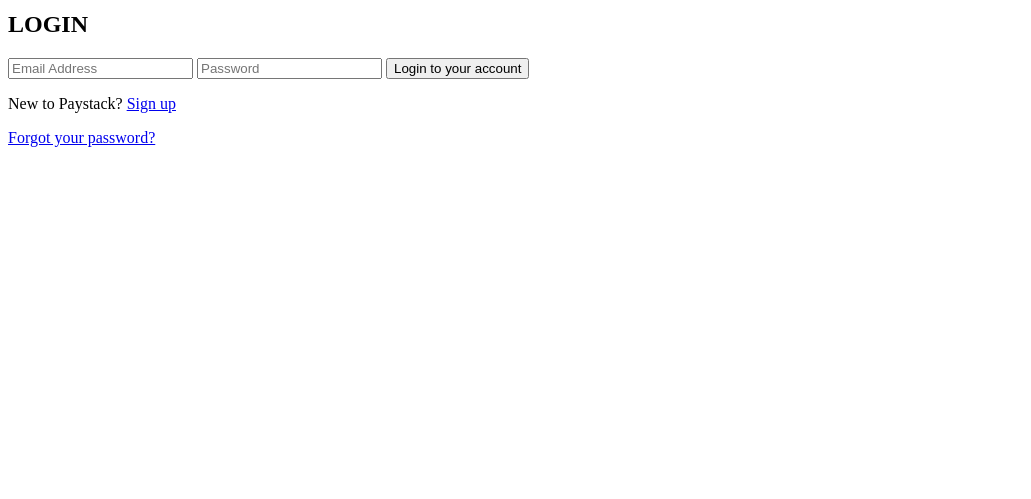
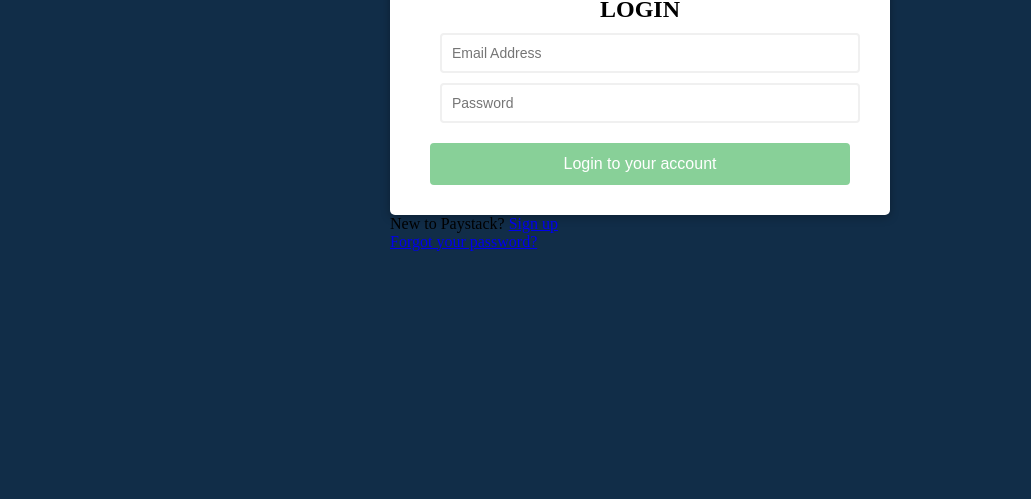
Before and after one commit to kendevops/Learn-phase-1, a website: page index.html in a window 1280 px wide. Shown: the part 301-800 px from the top of the page, without its empty margins (0-1031 px from the left). Drawn offline with Linux system fonts and the light colour scheme.

Commit message:
Made some changes in the css and also deleted the logos

```diff
--- /dev/null
+++ b/css/app.css
@@ -0,0 +1,55 @@
+* {
+  margin: 0;
+  padding: 0;
+  box-sizing: border-box;
+}
+
+body {
+  background: #112d48;
+  width: 100%;
+  display: flex;
+  flex-flow: column nowrap;
+  align-items: center;
+  justify-content: center;
+  min-height: 100vh;
+}
+
+img {
+  height: 100px;
+  margin: 0 auto;
+}
+
+#form {
+  background-color: #fff;
+  border-radius: 5px;
+  padding: 30px 40px;
+  box-shadow: 0 2px 10px rgba(0, 0, 0, 0.3);
+  width: 500px;
+}
+
+#form h2 {
+  text-align: center;
+}
+
+input {
+  border: 2px solid #f0f0f0;
+  border-radius: 4px;
+  display: block;
+  width: 100%;
+  padding: 10px;
+  margin: 10px;
+  font-size: 14px;
+}
+
+button {
+  cursor: pointer;
+  background-color: #88d098;
+  border: 2px solid #88d098;
+  border-radius: 4px;
+  color: #fff;
+  display: block;
+  font-size: 16px;
+  padding: 10px;
+  margin-top: 20px;
+  width: 100%;
+}
--- a/index.html
+++ b/index.html
@@ -4,13 +4,14 @@
     <meta charset="UTF-8" />
     <meta name="viewport" content="width=device-width, initial-scale=1.0" />
     <title>Quber</title>
+    <link rel="stylesheet" href="css/app.css" />
   </head>
   <body>
     <header>
-      <img src="img/paystack.png" alt="Logo" />
+      <img src="img/stack.jpg" alt="Logo" />
     </header>
     <section id="login">
-      <form action="">
+      <form action="" id="form">
         <h2>LOGIN</h2>
         <input
           type="email"
```
Also changed, not shown: img/images.png (deleted), img/paystack-logo.png (added), img/paystack.png (deleted).
